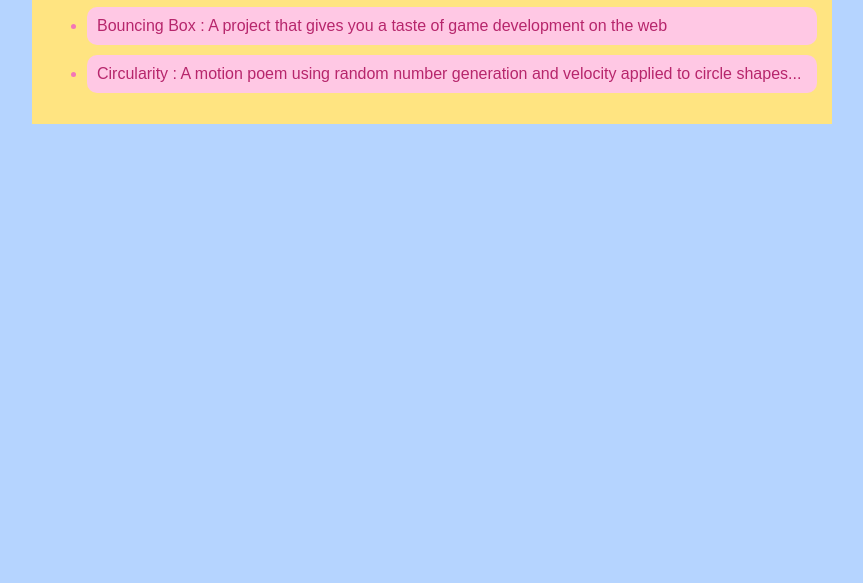
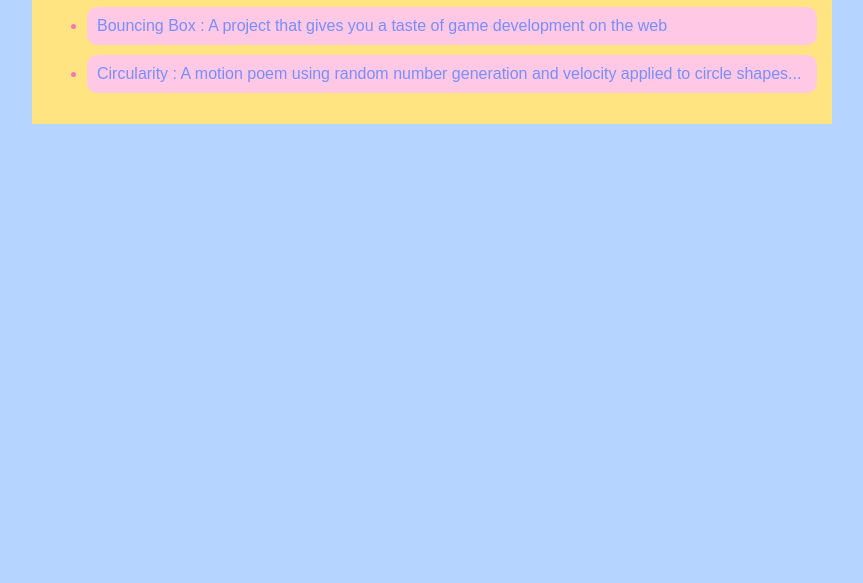
Before and after one commit to parasiticboyfriend/parasiticboyfriend.github.io, a plain HTML site: page portfolio.html in a window 1280 px wide. Shown: the part 217-800 px from the top of the page, without its empty margins (208-1071 px from the left). Drawn offline with Linux system fonts and the light colour scheme.

Commit message:
add index.html and css files

```diff
--- a/portfolio.html
+++ b/portfolio.html
@@ -1,7 +1,7 @@
 <!DOCTYPE HTML>
 <html>
     <head>
-        <title>noah's swag website (UwU)b</title>
+        <title>noah's swag website</title>
         <link rel="stylesheet" href="style.css">
 
     </head>
--- a/style.css
+++ b/style.css
@@ -72,5 +72,5 @@ h2, h3 {
 
          #portfolio a {
              text-decoration: none;
-             color: #b7266c;
+             color: #768fff
          }
```
